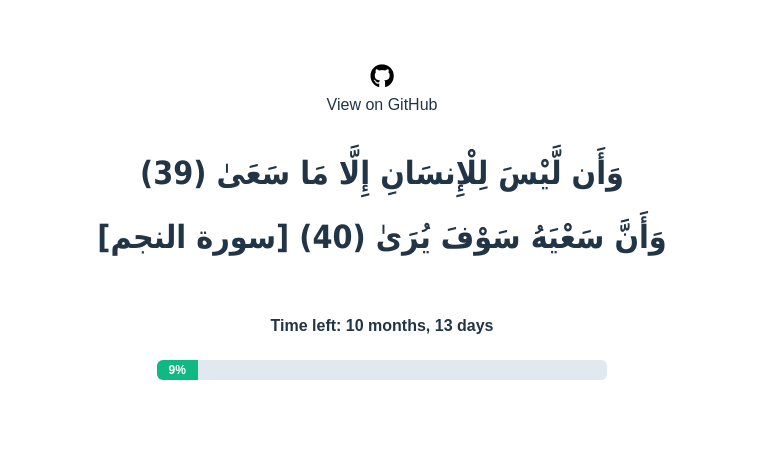
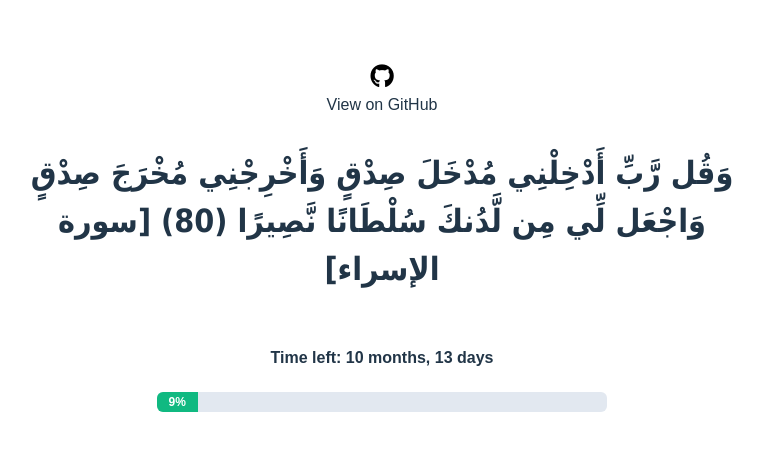
Before and after one commit to etahamad/Duty, a Vue app: page / in a window 1280 px wide. Shown: the top 450 px of the page, without its empty margins (258-1021 px from the left). Built offline with nearby package versions, Linux system fonts and the light colour scheme; a web font is replaced by a local one.

Commit message:
Update verse

```diff
--- a/src/App.vue
+++ b/src/App.vue
@@ -11,8 +11,7 @@ import Countdown from './components/Countdown.vue'
     </a>
     <h3 class="quran">
       <div class="verses">
-        <span>وَأَن لَّيْسَ لِلْإِنسَانِ إِلَّا مَا سَعَىٰ (39)</span>
-        <span>وَأَنَّ سَعْيَهُ سَوْفَ يُرَىٰ (40) [سورة النجم]</span>
+        <span>وَقُل رَّبِّ أَدْخِلْنِي مُدْخَلَ صِدْقٍ وَأَخْرِجْنِي مُخْرَجَ صِدْقٍ وَاجْعَل لِّي مِن لَّدُنكَ سُلْطَانًا نَّصِيرًا (80) [سورة الإسراء]</span>
       </div>
     </h3>
     <Countdown format="months-days" label="Time left:" />
```
